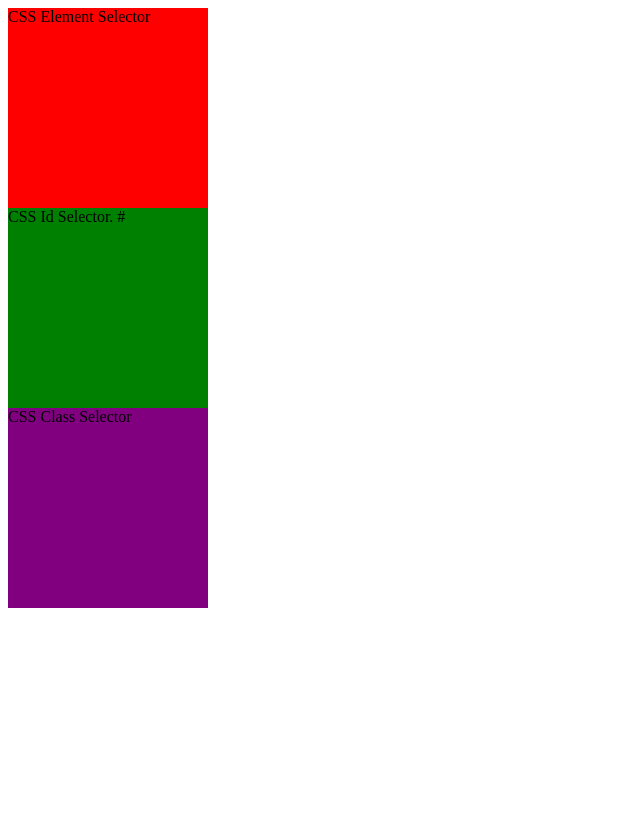
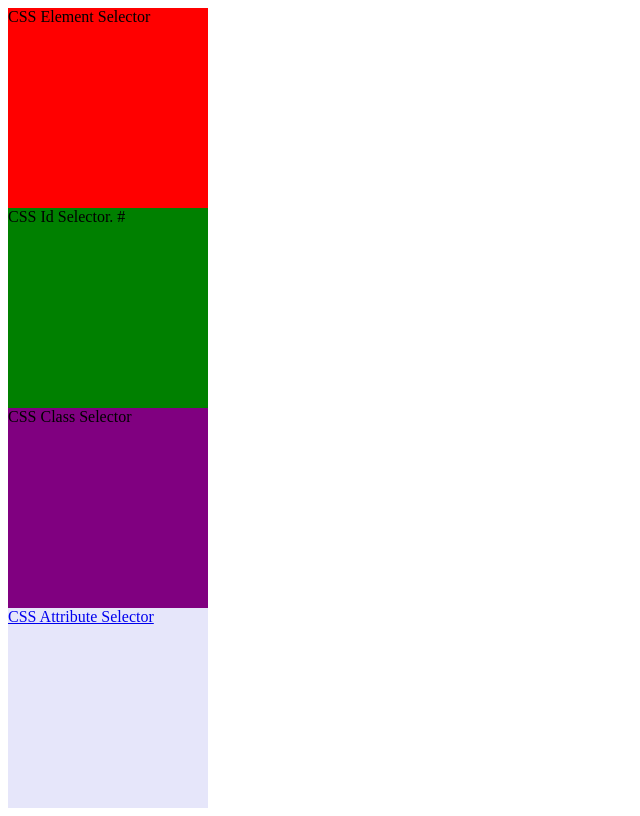
Before and after one commit to jaychauhan811311-ui/selectors, a plain HTML site: page index.html in a window 1280 px wide. Shown: the whole page, without its empty margins (0-640 px from the left). Drawn offline with Linux system fonts and the light colour scheme.

Commit message:
attribute selector

```diff
--- a/index.html
+++ b/index.html
@@ -40,11 +40,22 @@
             height:200px;
             background-color:purple;
         }
+        /*
+        4.Attribute selector Syntax
+        element[name=value]{
+        }
+        */
+        a[href="https://www.google.com"]{
+            display:block;
+            width:200px;
+            height:200px;background-color:lavender;
+        }
     </style>
 </head>
 <body>
     <div>CSS Element Selector </div>
     <span id="a1">CSS Id Selector. #</span>
     <span class="b1">CSS Class Selector</span>
+    <a href="https://www.google.com">CSS Attribute Selector</a>
 </body>
 </html>
```
